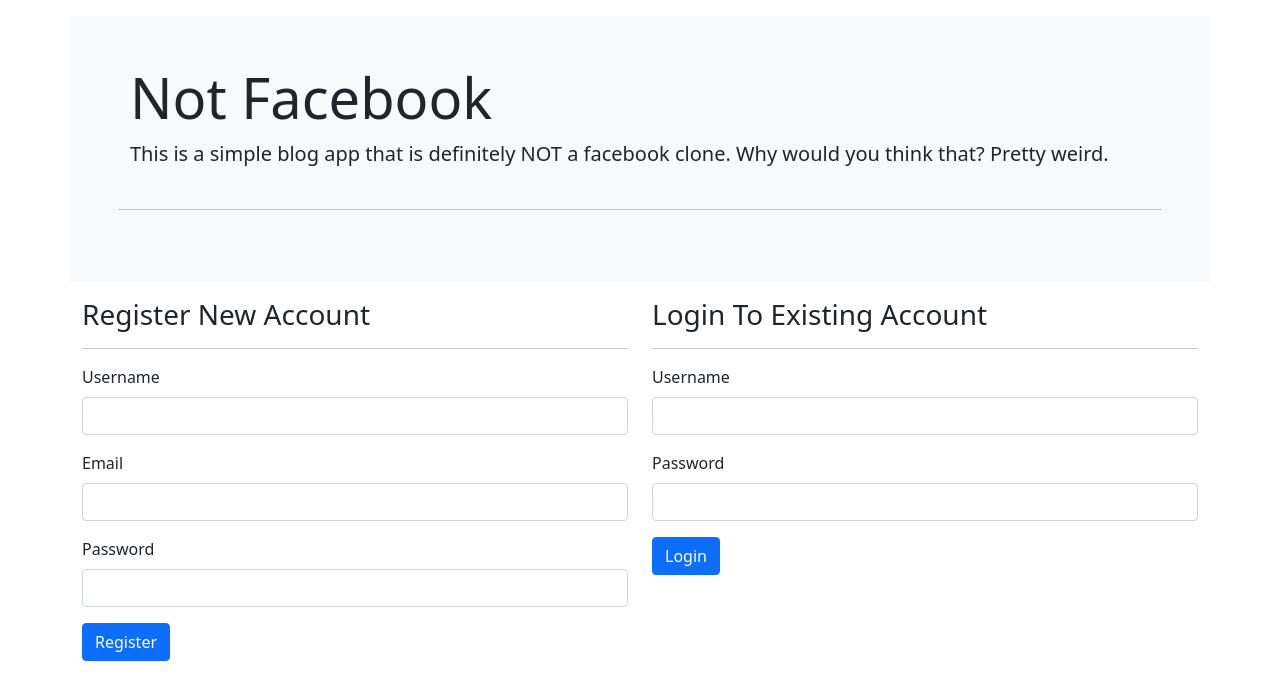
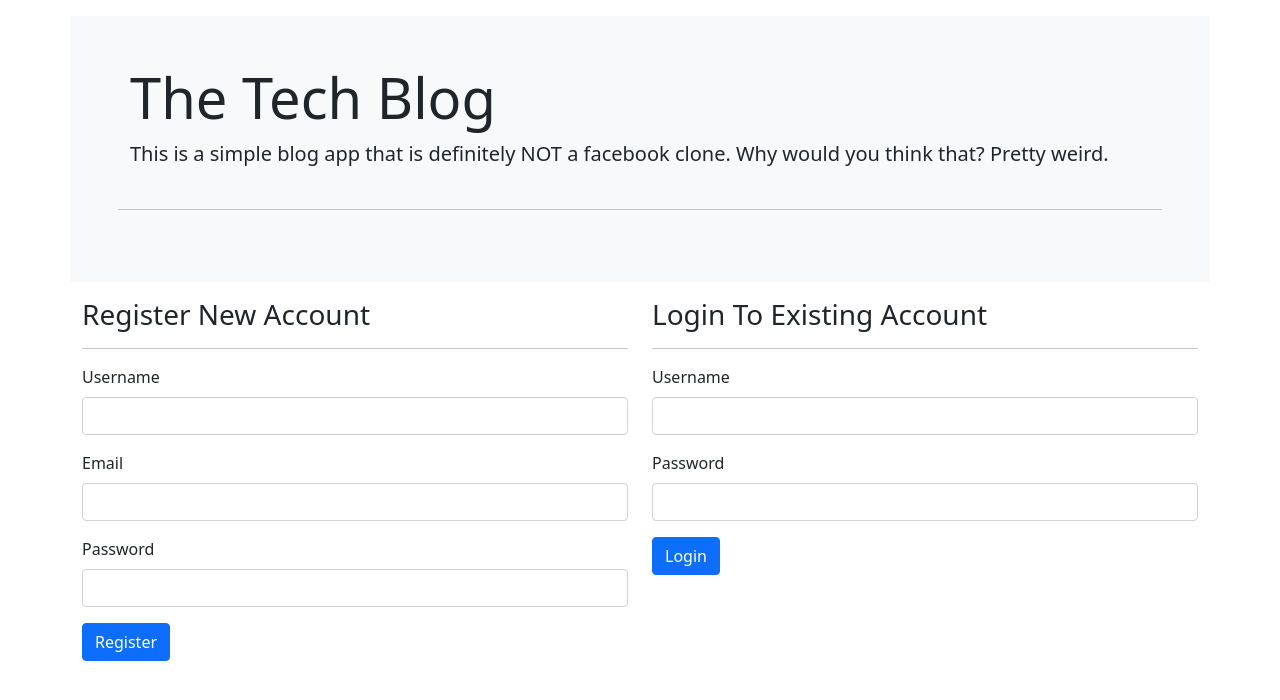
Before and after one commit to LohasOT/TechBlog, a website: page public/login.html in a window 1280 px wide. Drawn offline with nearby package versions, Linux system fonts and the light colour scheme.

Commit message:
fixing titles

```diff
--- a/public/login.html
+++ b/public/login.html
@@ -7,13 +7,13 @@
   <meta name="viewport" content="width=device-width, initial-scale=1.0">
   <link href="https://cdn.jsdelivr.net/npm/bootstrap@5.0.2/dist/css/bootstrap.min.css" rel="stylesheet"
     integrity="sha384-EVSTQN3/azprG1Anm3QDgpJLIm9Nao0Yz1ztcQTwFspd3yD65VohhpuuCOmLASjC" crossorigin="anonymous">
-  <title>Document</title>
+  <title>The Tech Blog</title>
 </head>
 
 <body>
   <div class="container">
     <div class="row bg-light p-5 rounded-lg mb-3 mt-3">
-      <h1 class="display-4">Not Facebook</h1>
+      <h1 class="display-4">The Tech Blog</h1>
       <p class="lead">This is a simple blog app that is definitely NOT a facebook clone. Why would you think that?
         Pretty weird.</p>
       <hr class="my-4">
```
Also changed, not shown: public/index.html (+1 -1 lines), public/post.html (+1 -1 lines), public/profile.html (+3 -3 lines).
